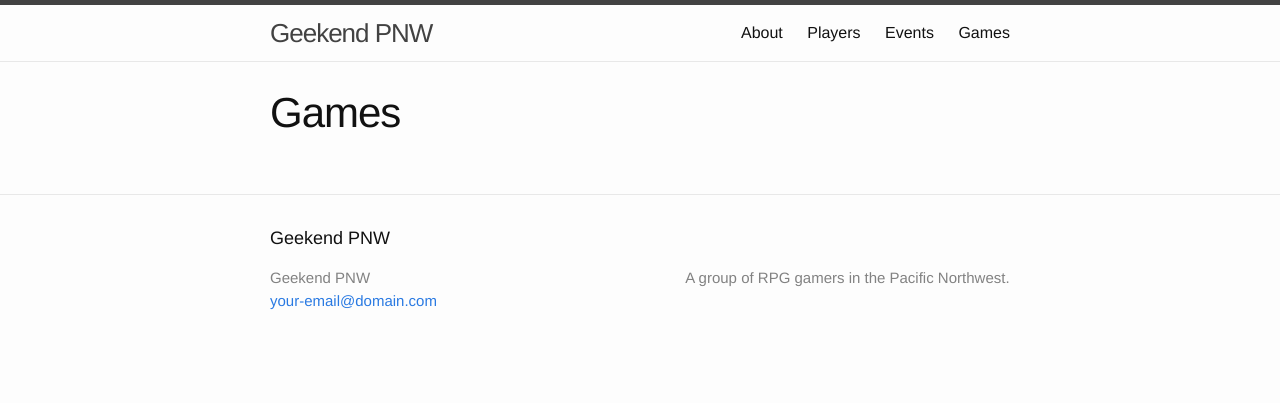
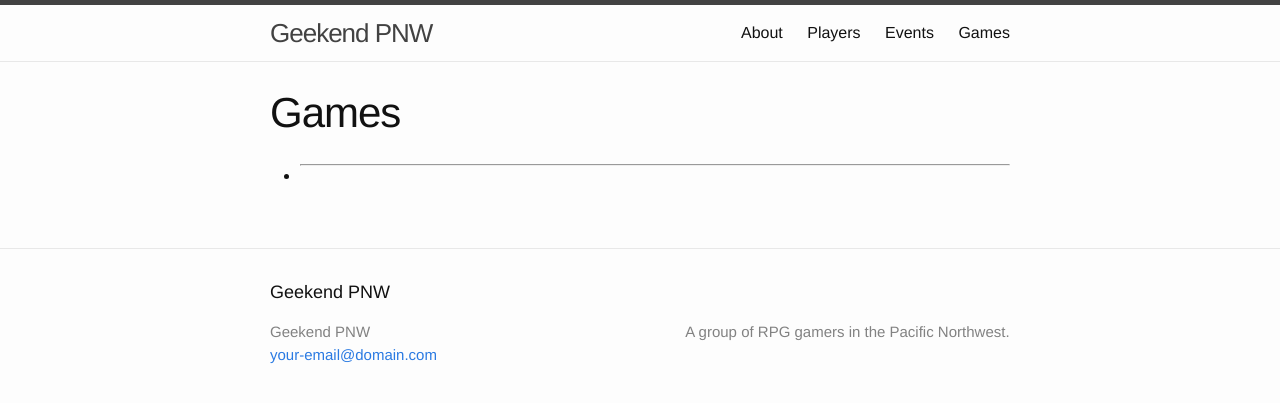
Before and after one commit to Geekend-PNW/geekend-pnw.github.com, a Jekyll site: the page built from games/index.md, in a window 1280 px wide. Shown: the top 403 px of the page. Built offline with Jekyll 4.4.1, drawn with Linux system fonts in a browser that asks for light colours.

Commit message:
get these to pull from data
Signed-off-by: W. S. Wellington <bill@wellingtonnet.net>

```diff
--- a/games/index.md
+++ b/games/index.md
@@ -9,3 +9,8 @@ permalink: /games/
   <a class="page-link" href="{{ page.url | prepend: site.baseurl }}">{{ page.title }}</a>
   {% endif %}
 {% endfor %}
+
+
+{% for game in site.data.games %}
+  - **{{ game.name }}** {% if game.gm %} -- GM: {{ game.gm }} {% endif %} {% if game.abstract %} -- *{{ game.abstract }}* {% endif %}
+{% endfor %}
```
Also changed, not shown: players/index.md (+0 -1 lines).
